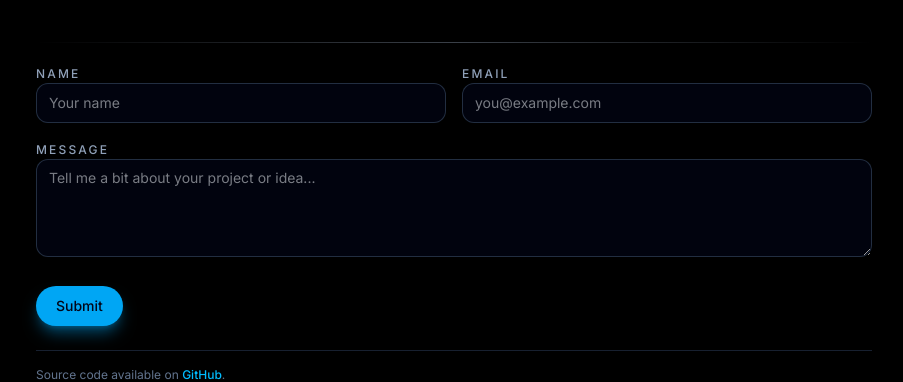
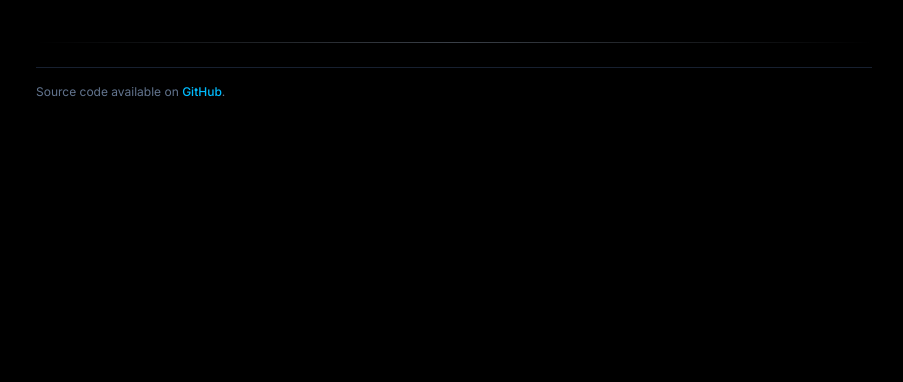
Before and after one commit to Asjadfaroq/Portfolio, a Next.js app: page / in a window 1280 px wide. Shown: the part 2853-3235 px from the top of the page, without its empty margins (186-1089 px from the left). After the commit the page ends 3033 px from the top, so only its background shows below. Built offline with nearby package versions, Linux system fonts and the light colour scheme.

Commit message:
Remove contact form from ContactSection component to streamline layout and focus on essential information.

```diff
--- a/src/sections/ContactSection.tsx
+++ b/src/sections/ContactSection.tsx
@@ -38,63 +38,6 @@ export function ContactSection() {
         </div>
         <div className="heading-divider" />
 
-        <form className="space-y-4 text-sm">
-          <div className="grid gap-4 md:grid-cols-2">
-            <div className="space-y-5">
-              <label
-                htmlFor="name"
-                className="text-xs font-medium uppercase tracking-[0.18em] text-slate-400"
-              >
-                Name
-              </label>
-              <input
-                id="name"
-                name="name"
-                placeholder="Your name"
-                className="h-10 w-full rounded-xl border border-slate-700/70 bg-slate-950/60 px-3 text-sm text-slate-100 outline-none ring-sky-500/0 transition focus:border-sky-500 focus:ring-2 focus:ring-sky-500/40"
-              />
-            </div>
-            <div className="space-y-5">
-              <label
-                htmlFor="email"
-                className="text-xs font-medium uppercase tracking-[0.18em] text-slate-400"
-              >
-                Email
-              </label>
-              <input
-                id="email"
-                name="email"
-                type="email"
-                placeholder="you@example.com"
-                className="h-10 w-full rounded-xl border border-slate-700/70 bg-slate-950/60 px-3 text-sm text-slate-100 outline-none ring-sky-500/0 transition focus:border-sky-500 focus:ring-2 focus:ring-sky-500/40"
-              />
-            </div>
-          </div>
-
-          <div className="space-y-5">
-            <label
-              htmlFor="message"
-              className="text-xs font-medium uppercase tracking-[0.18em] text-slate-400"
-            >
-              Message
-            </label>
-            <textarea
-              id="message"
-              name="message"
-              rows={4}
-              placeholder="Tell me a bit about your project or idea..."
-              className="w-full rounded-xl border border-slate-700/70 bg-slate-950/60 px-3 py-2 text-sm text-slate-100 outline-none ring-sky-500/0 transition focus:border-sky-500 focus:ring-2 focus:ring-sky-500/40"
-            />
-          </div>
-
-          <button
-            type="submit"
-            className="mt-2 inline-flex items-center justify-center rounded-full bg-sky-500 px-5 py-2.5 text-sm font-medium text-slate-950 shadow-lg shadow-sky-500/40 transition hover:bg-sky-400"
-          >
-            Submit
-          </button>
-        </form>
-
         <div className="mt-6 border-t border-slate-800/80 pt-4 text-xs text-slate-500">
           <p>
             Source code available on{" "}
```
